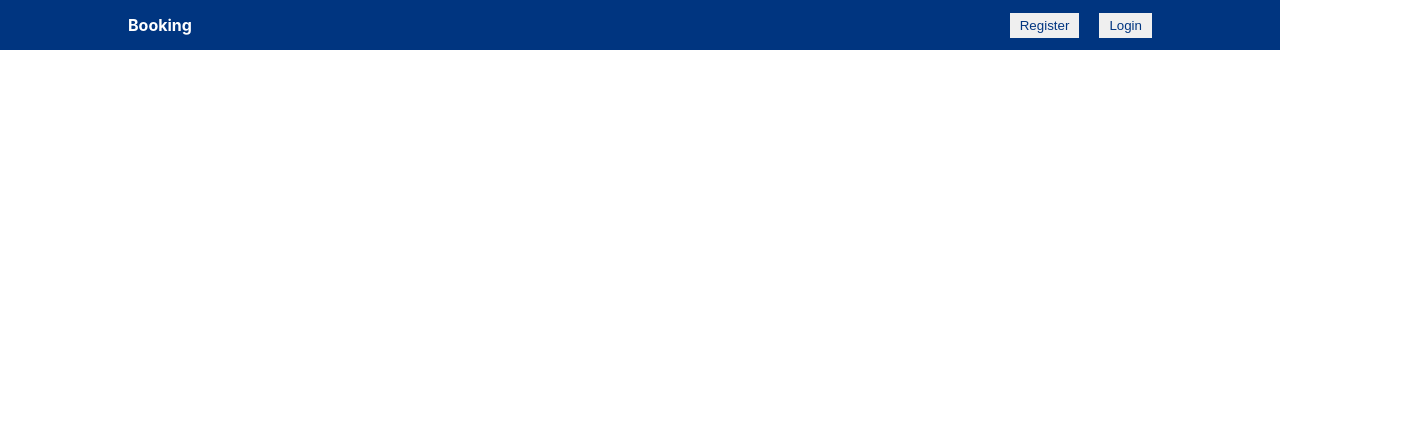
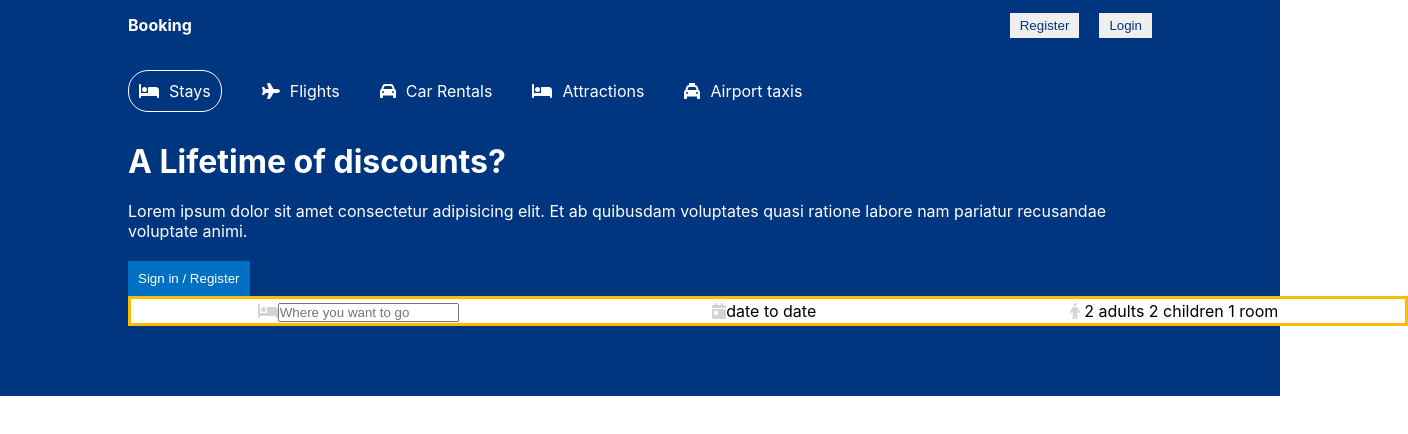
Before and after one commit to alirazamamdani/bookingwebsite, a React (Create React App) app: page / in a window 1280 px wide. Shown: the top 434 px of the page, 1408 px wide, since content can reach past the window. Built offline with nearby package versions, Linux system fonts and the light colour scheme.

Commit message:
working on header part

```diff
--- a/package.json
+++ b/package.json
@@ -3,9 +3,15 @@
   "version": "0.1.0",
   "private": true,
   "dependencies": {
+    "@fortawesome/fontawesome-svg-core": "^6.1.1",
+    "@fortawesome/free-regular-svg-icons": "^6.1.1",
+    "@fortawesome/free-solid-svg-icons": "^6.1.1",
+    "@fortawesome/react-fontawesome": "^0.1.18",
     "@testing-library/jest-dom": "^5.16.4",
     "@testing-library/react": "^13.2.0",
     "@testing-library/user-event": "^13.5.0",
+    "i": "^0.3.7",
+    "npm": "^8.10.0",
     "react": "^18.1.0",
     "react-dom": "^18.1.0",
     "react-router-dom": "^6.3.0",
--- a/src/App.js
+++ b/src/App.js
@@ -1,8 +1,8 @@
 import { BrowserRouter, Routes, Route } from "react-router-dom";
-import Home from "./pages/Home";
+import Home from "./pages/home/Home";
 import Hotel from "./pages/hotel/Hotel";
 import List from './pages/List/List'
-// import './App.css';
+
 
 function App() {
   return (
--- a/src/components/header/Header.css
+++ b/src/components/header/Header.css
@@ -0,0 +1,53 @@
+.header {
+    background-color: #003580;
+    color: #fff;
+    display: flex;
+    justify-content: center;
+    position: relative;
+}
+.headerContainer {
+    width: 100%;
+    max-width: 1024px;
+    margin: 20px 0 100px 0;
+}
+.headerList {
+    display: flex;
+    gap: 40px;
+    margin-bottom: 30px;
+}
+.headerListItems {
+    display: flex;
+    align-items: center;
+    gap: 10px;
+}
+.headerListItems.active {
+    border: 1px solid #fff;
+    padding: 10px;
+    border-radius: 20px;
+}
+.headerDesc {
+    margin: 20px 0;
+}
+.headerBtn {
+    background-color: #0071c2;
+    color: #fff;
+    border: none;
+    cursor: pointer;
+    padding: 10px;
+    font-weight: 500;
+}
+.headerSearch {
+    height: 30px;
+    background-color: #fff;
+     border: 3px solid #febb02;
+     display: flex;
+     justify-content: space-around;
+     align-items: center;
+     color: #000;
+     padding: 10px 0px;
+     position: absolute;
+     width: 100%;
+}
+.headerIcon {
+    color: lightgray;
+}
--- a/src/components/header/Header.js
+++ b/src/components/header/Header.js
@@ -1,13 +1,63 @@
-import React from 'react'
+import {
+  faBed,
+  faCalendarDay,
+  faCar,
+  faPerson,
+  faPlane,
+  faTaxi,
+} from "@fortawesome/free-solid-svg-icons";
+import { FontAwesomeIcon } from "@fortawesome/react-fontawesome";
+import React from "react";
+import "./Header.css";
 
 const Header = () => {
   return (
-    <div className='header'>
+    <div className="header">
+      <div className="headerContainer">
         <div className="headerList">
-            <div className="headerItems"> </div>
+          <div className="headerListItems active">
+            <FontAwesomeIcon icon={faBed} />
+            <span>Stays</span>
+          </div>
+          <div className="headerListItems">
+            <FontAwesomeIcon icon={faPlane} />
+            <span>Flights</span>
+          </div>
+          <div className="headerListItems">
+            <FontAwesomeIcon icon={faCar} />
+            <span>Car Rentals</span>
+          </div>
+          <div className="headerListItems">
+            <FontAwesomeIcon icon={faBed} />
+            <span>Attractions</span>
+          </div>
+          <div className="headerListItems">
+            <FontAwesomeIcon icon={faTaxi} />
+            <span>Airport taxis</span>
+          </div>
         </div>
+         <h1 className="headerTitle">A Lifetime of discounts?</h1>
+         <p className="headerDesc">
+           Lorem ipsum dolor sit amet consectetur adipisicing elit. Et ab quibusdam voluptates quasi ratione labore nam pariatur recusandae voluptate animi.
+         </p>
+         <button className="headerBtn">Sign in / Register</button>
+        <div className="headerSearch">
+          <div className="headerSearchItem">
+              <FontAwesomeIcon icon={faBed} className="headerIcon" />
+              <input type="text" placeholder="Where you want to go" className="headerSearchInput" />
+          </div>
+          <div className="headerSearchItem">
+              <FontAwesomeIcon icon={faCalendarDay} className="headerIcon" />
+              <span className="headerSearchText">date to date</span>
+          </div>
+          <div className="headerSearchItem">
+              <FontAwesomeIcon icon={faPerson} className="headerIcon" />
+              <span className="headerSearchText"> 2 adults 2 children 1 room</span>
+        </div>
+      </div>
     </div>
-  )
-}
+    </div>
+  );
+};
 
-export default Header
+export default Header;
--- a/src/pages/Home.js
+++ b/src/pages/home/Home.js
@@ -1,6 +1,6 @@
 import React, { Fragment } from "react";
-import Header from "../components/header/Header";
-import Navbar from "../components/Navbar/Navbar";
+import Header from "../../components/header/Header";
+import Navbar from "../../components/Navbar/Navbar";
 import "./home.css";
 
 const Home = () => {
```
Also changed, not shown: src/pages/home/home.css (renamed from src/pages/home.css), 1 other file (tests, documents, lock files or other folders).
